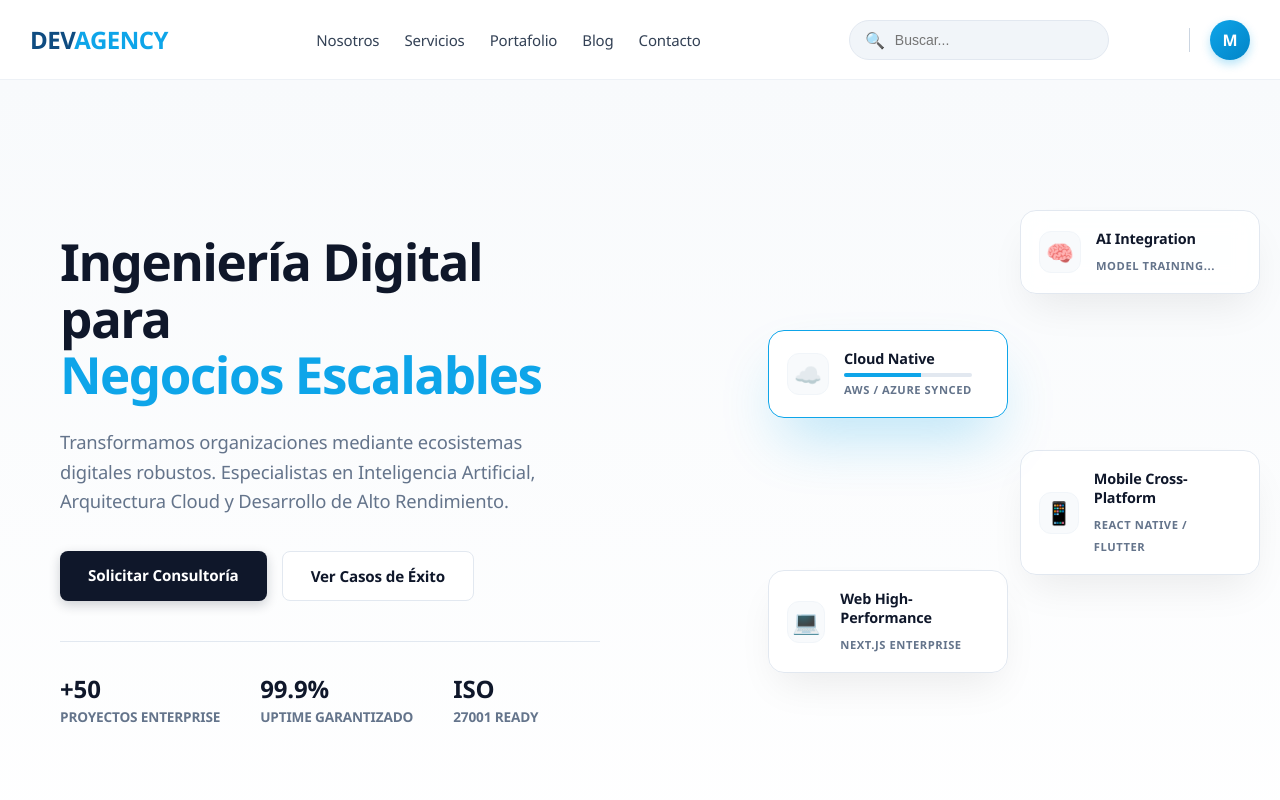
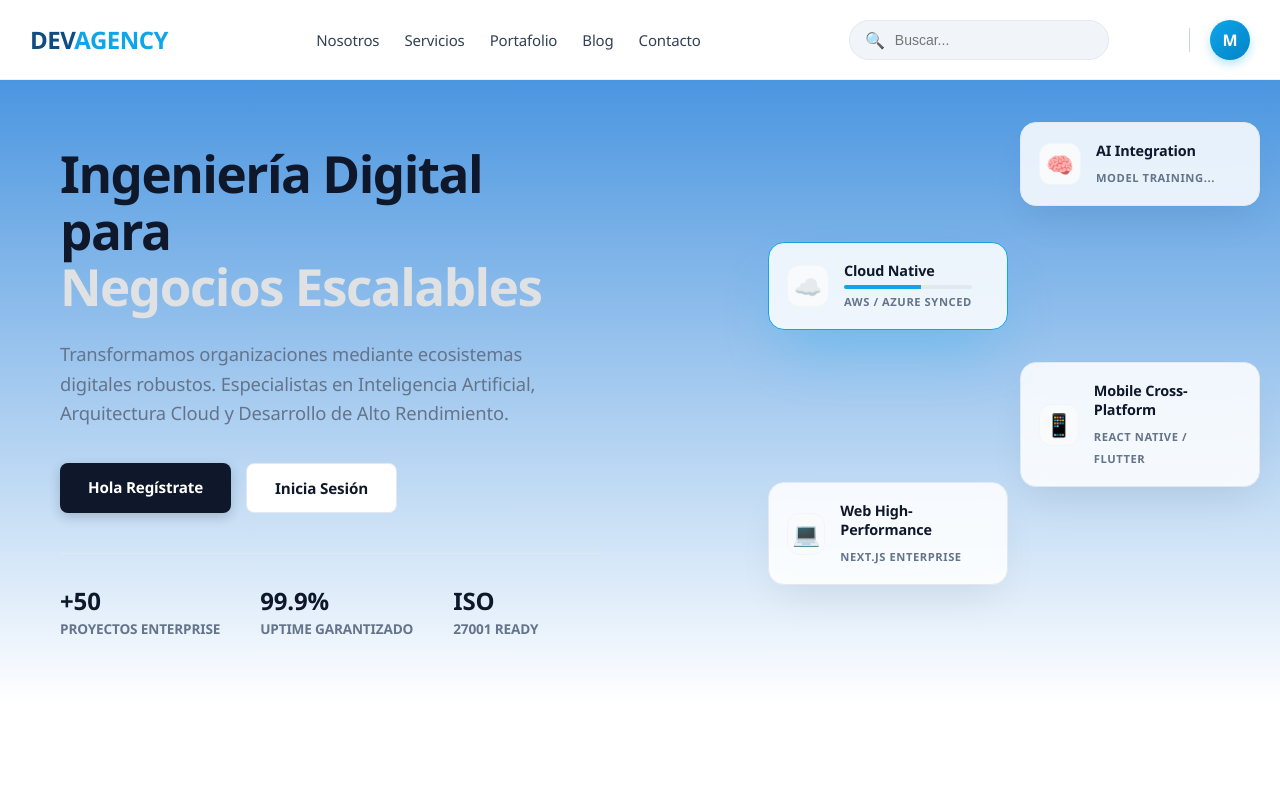
Before and after one commit to Marcos-Jesus-Rios-Duran/Desarrollo_Web_Profesional, a plain HTML site: page Estructura y Navegación de Sitios WEB Profesionales/src/main.html in a window 1280 px wide. Shown: the top 800 px of the page. Drawn offline with nearby package versions, Linux system fonts and the light colour scheme.

Commit message:
Mejora visual del main

```diff
--- a/Estructura y Navegación de Sitios WEB Profesionales/src/main.css
+++ b/Estructura y Navegación de Sitios WEB Profesionales/src/main.css
@@ -23,8 +23,8 @@ body {
 
 /* === 1. HERO SECTION === */
 .landing-hero {
-    padding: 100px 0 120px;
-    background: linear-gradient(180deg, #f8fafc 0%, #ffffff 100%);
+    padding: 12px;
+    background: linear-gradient(180deg, #4b96e0 0%, #ffffff 100%);
     overflow: hidden;
     position: relative;
 }
@@ -49,7 +49,7 @@ body {
     font-size: 3.2rem; line-height: 1.1; color: #0f172a;
     font-weight: 800; margin: 0 0 25px 0; letter-spacing: -1.5px;
 }
-.highlight { color: #0ea5e9; }
+.highlight { color: #dfe1e2; }
 
 .hero-text-content p {
     font-size: 1.15rem; color: #64748b; margin-bottom: 35px;
--- a/Estructura y Navegación de Sitios WEB Profesionales/src/main.html
+++ b/Estructura y Navegación de Sitios WEB Profesionales/src/main.html
@@ -24,10 +24,9 @@
                     </p>
 
                     <div class="hero-actions fade-in">
-                        <a href="/src/pages/contacto.html" class="btn-primary">Solicitar Consultoría</a>
-                        <a href="/src/pages/portafolio.html" class="btn-secondary">Ver Casos de Éxito</a>
+                        <a href="/src/pages/registro.html" class="btn-primary">Hola Regístrate</a>
+                        <a href="/src/pages/login.html" class="btn-secondary">Inicia Sesión</a>
                     </div>
-
                     <div class="trust-metrics fade-in">
                         <div class="metric">
                             <strong>+50</strong>
```
Lines whose indentation alone changed are shown as unchanged.
